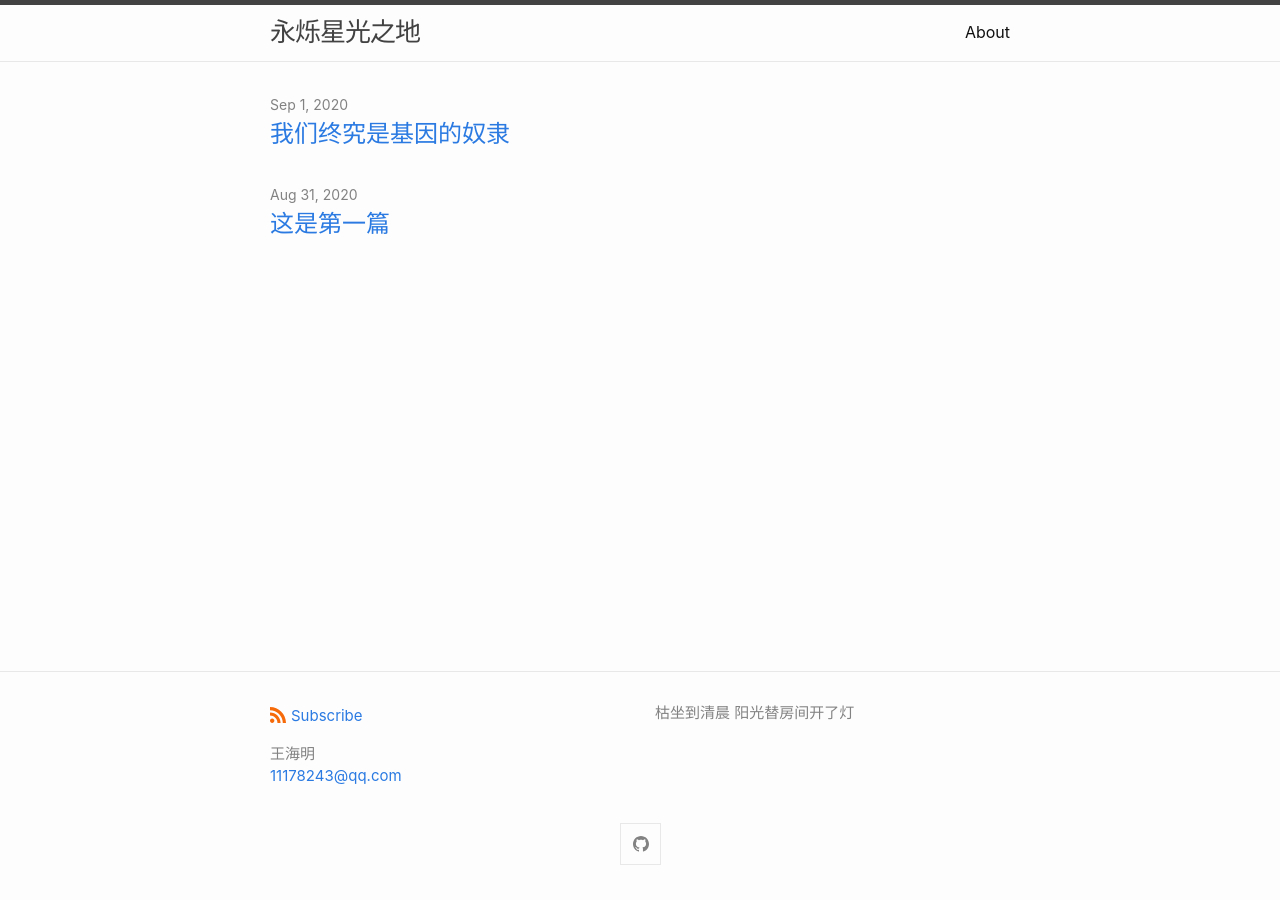
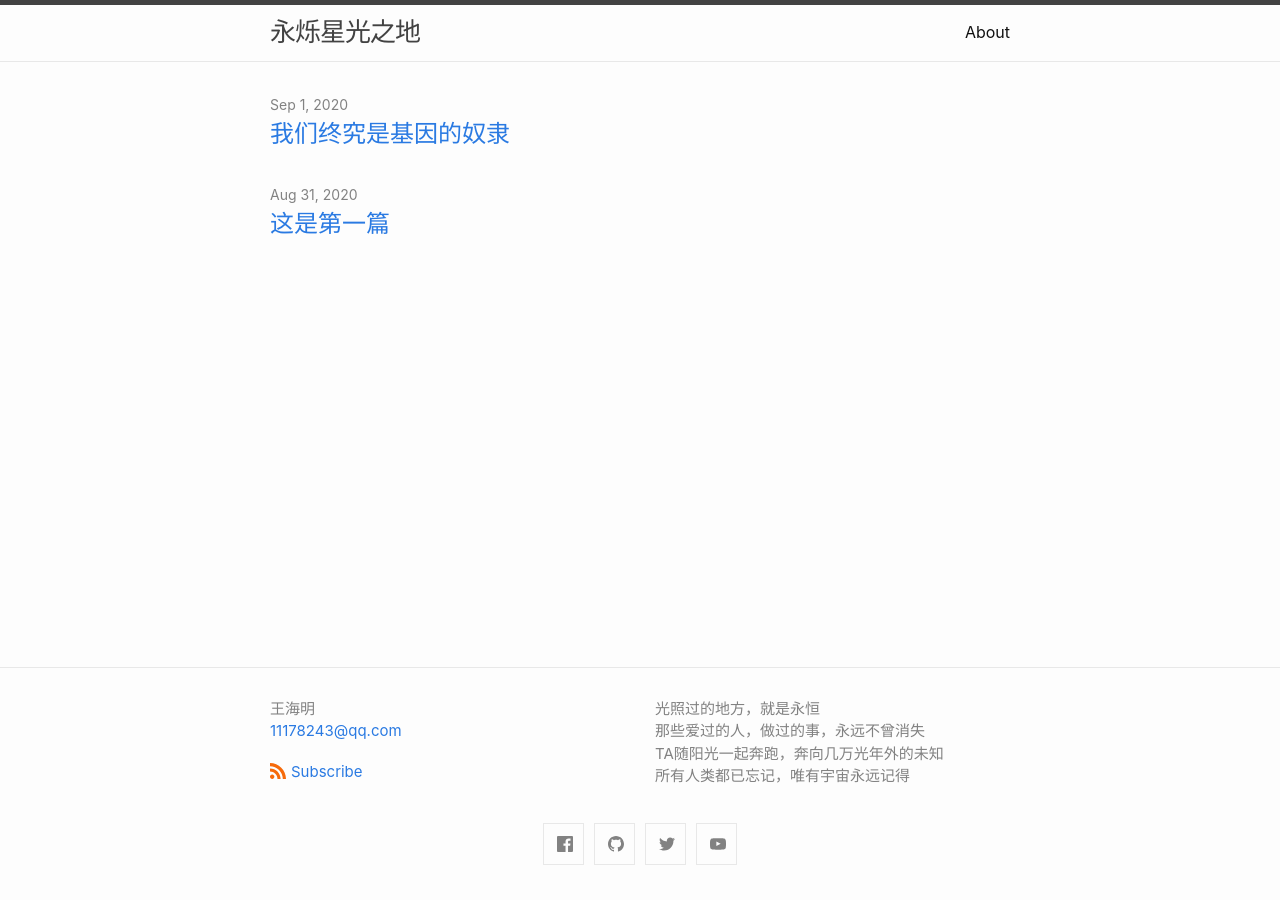
Before and after one commit to HmingWang/hmingwang.github.io, a Jekyll site: the page built from index.markdown, in a window 1280 px wide. Built offline with Jekyll 4.4.1, drawn with Linux system fonts in a browser that asks for light colours.

Commit message:
little poem

```diff
--- a/_config.yml
+++ b/_config.yml
@@ -3,10 +3,17 @@ title: 永烁星光之地
 author:
   name: 王海明
   email: 11178243@qq.com
-description: 枯坐到清晨 阳光替房间开了灯
+description: >-
+  光照过的地方，就是永恒<br>
+  那些爱过的人，做过的事，永远不曾消失<br>
+  TA随阳光一起奔跑，奔向几万光年外的未知<br>
+  所有人类都已忘记，唯有宇宙永远记得<br>
+
+github_username:  HmingWang
 
 theme: minima
-
+plugins:
+  - jekyll-feed
 
 defaults:
   -
@@ -19,3 +26,6 @@ defaults:
 minima:
   social_links:
     github:  HmingWang
+    twitter: ""
+    facebook: ""
+    youtube: ""
--- a/_includes/footer.html
+++ b/_includes/footer.html
@@ -5,13 +5,6 @@
 
     <div class="footer-col-wrapper">
       <div class="footer-col">
-        <p class="feed-subscribe">
-          <a href="{{ 'feed.xml' | relative_url }}">
-            <svg class="svg-icon orange">
-              <use xlink:href="{{ 'assets/minima-social-icons.svg#rss' | relative_url }}"></use>
-            </svg><span>Subscribe</span>
-          </a>
-        </p>
       {%- if site.author %}
         <ul class="contact-list">
           {% if site.author.name -%}
@@ -22,9 +15,16 @@
           {%- endif %}
         </ul>
       {%- endif %}
+      <p class="feed-subscribe">
+        <a href="{{ 'feed.xml' | relative_url }}">
+          <svg class="svg-icon orange">
+            <use xlink:href="{{ 'assets/minima-social-icons.svg#rss' | relative_url }}"></use>
+          </svg><span>Subscribe</span>
+        </a>
+      </p>
       </div>
       <div class="footer-col">
-        <p>{{ site.description | escape }}</p>
+        <p>{{ site.description }}</p>
       </div>
     </div>
 
```
